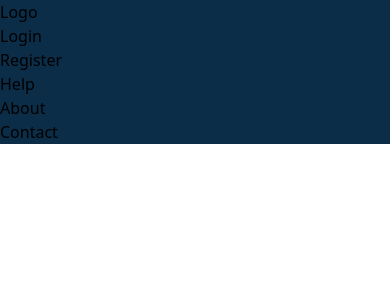
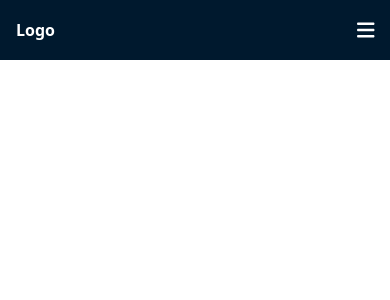
Before and after one commit to shirosensei/CurrencyXchange, a React (Vite) app in the folder frontend/: page / in a window 390 px wide. Shown: the top 300 px of the page. Built offline with nearby package versions, Linux system fonts and the light colour scheme.

Commit message:
feat(header): add responsive navbar

```diff
--- a/frontend/package.json
+++ b/frontend/package.json
@@ -10,6 +10,10 @@
     "preview": "vite preview"
   },
   "dependencies": {
+    "@fortawesome/free-brands-svg-icons": "^6.7.1",
+    "@fortawesome/free-regular-svg-icons": "^6.7.1",
+    "@fortawesome/free-solid-svg-icons": "^6.7.1",
+    "@fortawesome/react-fontawesome": "^0.2.2",
     "axios": "^1.7.7",
     "react": "^18.3.1",
     "react-dom": "^18.3.1",
--- a/frontend/src/App.jsx
+++ b/frontend/src/App.jsx
@@ -1,7 +1,10 @@
 import { useState, useEffect } from 'react';
 import axios from 'axios';
 import './assets/css/App.css';
-import { Link, Outlet }  from 'react-router-dom';
+import { FontAwesomeIcon } from '@fortawesome/react-fontawesome';
+import { faBars, faXmark } from '@fortawesome/free-solid-svg-icons';
+
+import { Link, Outlet } from 'react-router-dom';
 
 
 function App() {
@@ -46,15 +49,25 @@ const handleNavClose = () => {
 
 
   return (
-       <header className="bg-primary-dark">
-        <div>
-          <h1>Logo</h1>
+    <header className="fixed top-0 left-0 right-0 bg-primary-light flex justify-between items-center p-4 text-customText-primary" >
+      <div className='font-bold'>
+        <h1 className="">Logo</h1>
       </div>
 
-     <nav className='flex'>
-      <ul>
+      <button onClick={() => setOpenNav(!openNav)}
+        className='text-xl focus:outline-none lg:hidden'>
+          <FontAwesomeIcon icon={openNav ? faXmark : faBars} />
+      </button>
+
+
+
+
+
+
+      <nav className={`absolute top-16 left-0 right-0 w-full lg-flex  `}>
+        <ul className="">
           <li>
-          <Link to="/login"  onClick={() => handleNavClose(false)}>Login</Link>
+            <Link to="/login" onClick={() => handleNavClose(false)}>Login</Link>
           </li>
           <li>
             <Link to="/register" onClick={() => handleNavClose(false)}>Register</Link>
--- /dev/null
+++ b/frontend/src/component/About.jsx
@@ -0,0 +1,9 @@
+import React from 'react'
+
+const About = () => {
+  return (
+    <div>About</div>
+  )
+}
+
+export default About
--- /dev/null
+++ b/frontend/src/component/Contact.jsx
@@ -0,0 +1,9 @@
+import React from 'react'
+
+const Contact = () => {
+  return (
+    <div>Contact</div>
+  )
+}
+
+export default Contact
--- /dev/null
+++ b/frontend/src/component/Help.jsx
@@ -0,0 +1,9 @@
+import React from 'react'
+
+const Help = () => {
+  return (
+    <div>Help</div>
+  )
+}
+
+export default Help
--- a/frontend/src/main.jsx
+++ b/frontend/src/main.jsx
@@ -7,6 +7,8 @@ import Dashboard from './component/Dashboard.jsx';
 import Login from './component/Login.jsx';
 import Register from './component/Register.jsx';
 import Home from './component/Home.jsx';
+import Help from './component/Help.jsx';
+import Contact from './component/Contact.jsx';
 
 
 createRoot(document.getElementById('root')).render(
@@ -16,8 +18,10 @@ createRoot(document.getElementById('root')).render(
         <Route path='/' element={<App />}>
         <Route index element={<Home />} />
         <Route path='login' element={<Login />} />
-        <Route path='reister' element={<Register />} />
+        <Route path='register' element={<Register />} />
         <Route path='dashboard' element={<Dashboard />} />
+        <Route path='help' element={<Help />}  />
+        <Route path='contact' element={<Contact />} />
         </Route>
       </Routes>
 
--- a/frontend/tailwind.config.js
+++ b/frontend/tailwind.config.js
@@ -1,29 +1,31 @@
 /** @type {import('tailwindcss').Config} */
 export default {
   content: [
-    "./index.html",
-    "./src/**/*.{js,ts,jsx,tsx}",
+    // "./index.html",
+    // "./src/**/*.{js,ts,jsx,tsx}",
+    './src/**/*.{html,js,jsx,ts,tsx}'
   ],
   theme: {
     colors : {
       transparent: 'transparent',
       current: 'currentColor',
-        'primary' : {
-          'dark': '#0C2D48', //moonblue
-          'light' : '#00192E'
+        primary : {
+          dark: '#0C2D48', //moonblue
+          light : '#00192E'
         },
-        'secondary': '#277CA0',
-        'background' : {
-          'light': '#145DA0',
-          'dark': '02427E'
+        secondary: '#277CA0',
+        background : {
+          light: '#145DA0',
+          dark: '#02427E'
         },
-        'text' : {
-          'primary': '#FFFFF',
-          'secondary': '#FFEECF'
+        customText : {
+          primary: '#FFFF',
+          secondary: '#FFEECF'
         },
-        'error': '#EA4335',
-        'success': '#34A853', // green
-        'disabled': '#DADCE0' // light grey
+        customGreen: '#10B981',
+        error: '#EA4335',
+        success: '#34A853', // green
+        disabled: '#DADCE0' // light grey
     },
     extend: {
       screens: {
```
Also changed, not shown: 1 other file (tests, documents, lock files or other folders). Lines whose indentation alone changed are shown as unchanged.
